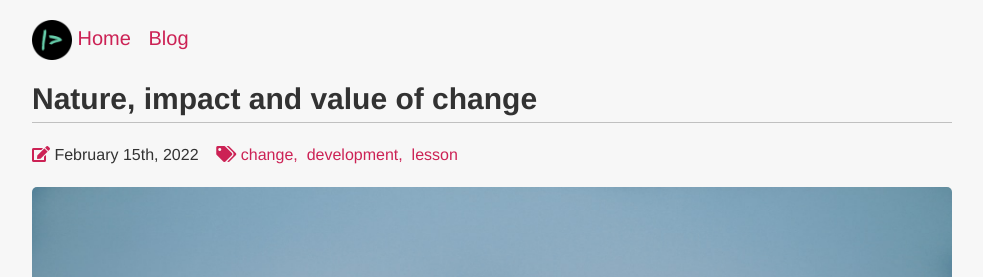
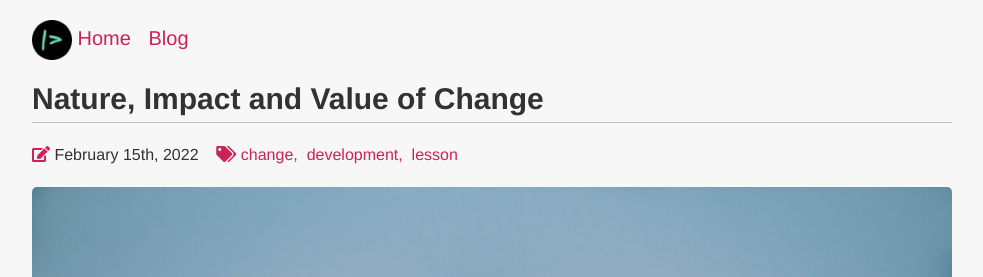
Before and after one commit to amolrv/amolrv.github.io, a Jekyll site: the page built from _posts/2022-02-15-nature-impact-value-of-change.md, in a window 1280 px wide and 900 px high. Shown: the top 277 px of the window, without its empty margins (148-1131 px from the left). Built offline with Jekyll 4.4.1, drawn with Linux system fonts in a browser that asks for light colours; nearby versions of some CDN libraries; comment, search, counter and statistics services are not loaded.

```diff
--- a/_posts/2022-02-15-nature-impact-value-of-change.md
+++ b/_posts/2022-02-15-nature-impact-value-of-change.md
@@ -1,7 +1,7 @@
 ---
 categories: [blog]
 permalink: nature-impact-value-of-change
-title: Nature, impact and value of change
+title: Nature, Impact and Value of Change
 layout: post
 date: 2022-02-15 10:00:00
 tags: [change, development, lesson]
```
